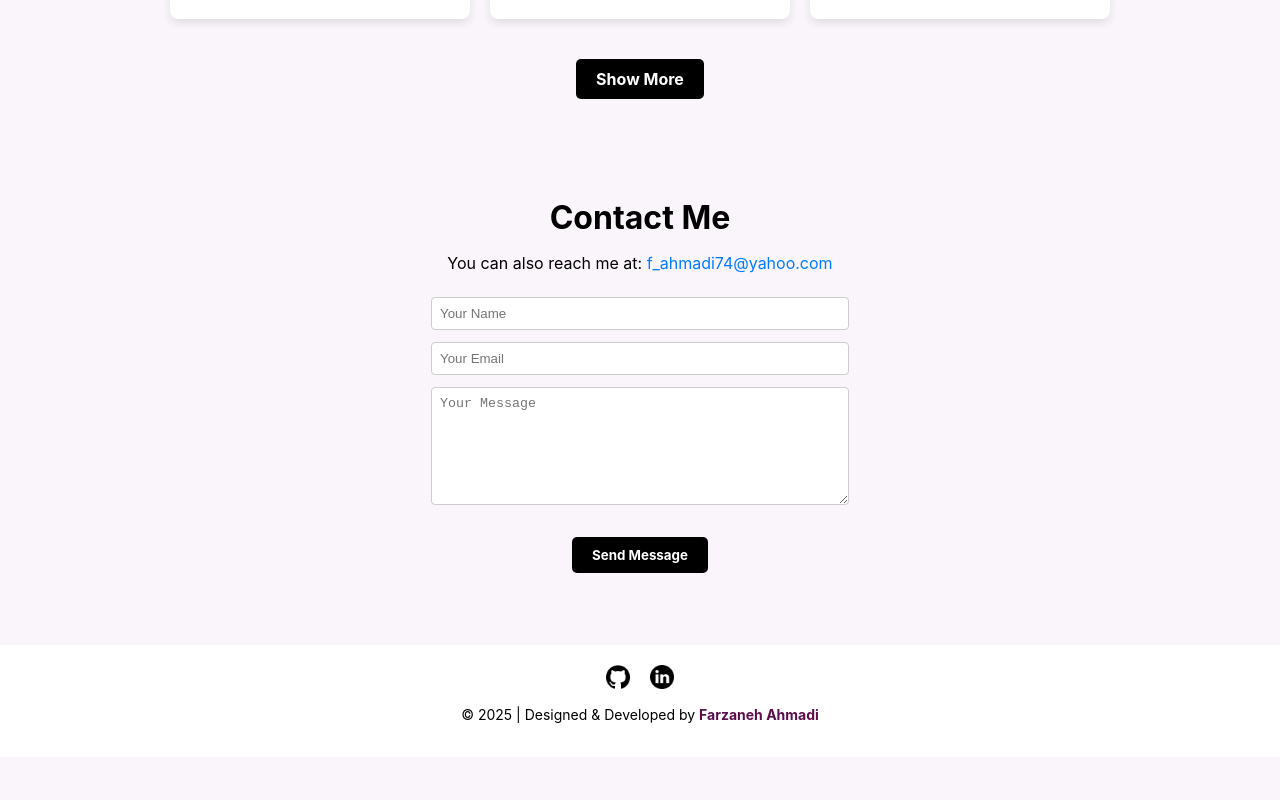
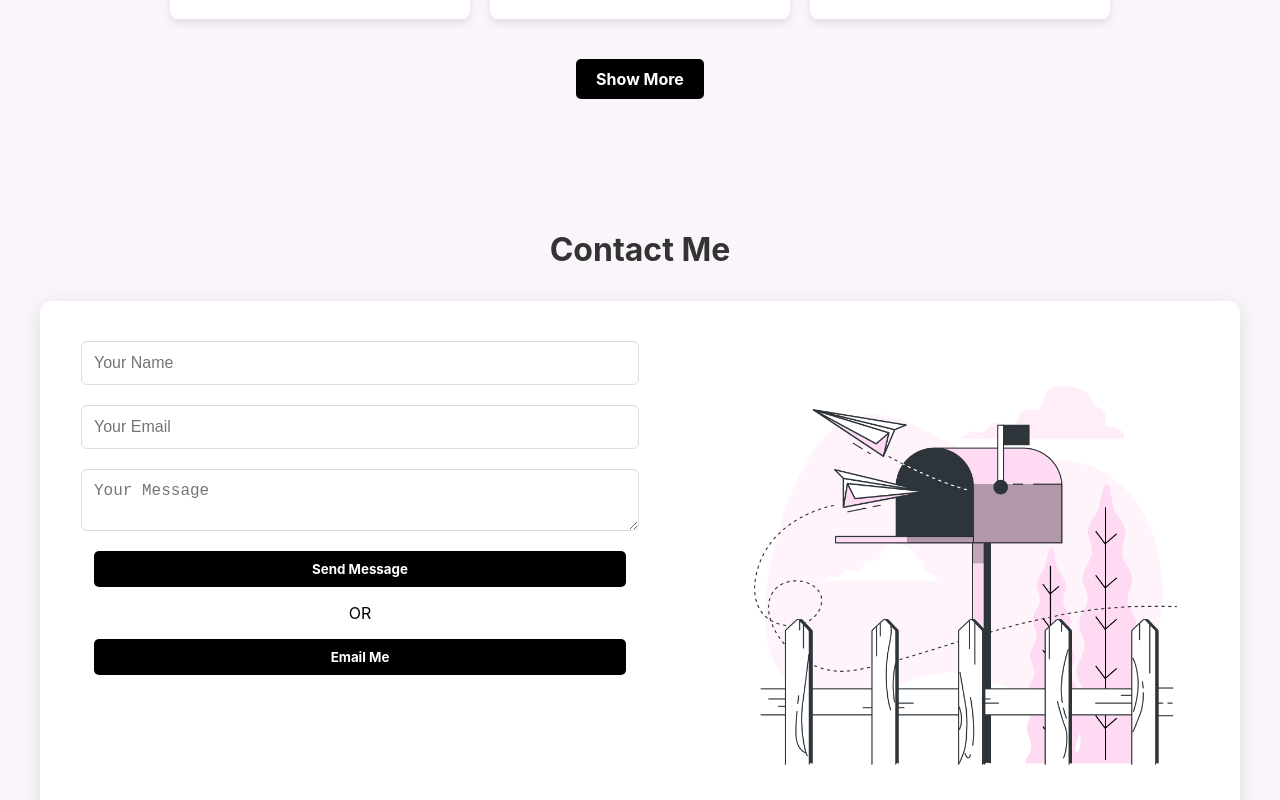
Before and after one commit to FarzanehAhmadi/portfolio, a React (Create React App) app: page / in a window 1280 px wide. Shown: the part 1080-1880 px from the top of the page. Before the commit the page ends 1837 px from the top, so only its background shows below. Built offline with nearby package versions, Linux system fonts and the light colour scheme.

Commit message:
Implement code changes to enhance functionality and improve performance

```diff
--- a/src/components/Contact/Contact.js
+++ b/src/components/Contact/Contact.js
@@ -1,5 +1,6 @@
 import React, { useState } from "react";
 import styles from "./Contact.module.css";
+import contactImage from "../../assets/images/contact.png";
 
 const Contact = () => {
   const [formData, setFormData] = useState({
@@ -39,12 +40,10 @@ const Contact = () => {
 
   return (
     <section className={styles.contact} id="contact">
-      <h2>Contact Me</h2>
-      <p>
-        You can also reach me at:{" "}
-        <a href="mailto:f_ahmadi74@yahoo.com">f_ahmadi74@yahoo.com</a>
-      </p>
+      <h2 className={styles.title}>Contact Me</h2>
 
+      <div className={styles.contactFrame}>
+        <div className={styles.formSection}>
           <form className={styles.contactForm} onSubmit={handleSubmit}>
             <input
               type="text"
@@ -69,17 +68,39 @@ const Contact = () => {
               onChange={handleChange}
               required
             ></textarea>
-        <button type="submit">Send Message</button>
+            <button type="submit" className={styles.button}>
+              Send Message
+            </button>
           </form>
 
           {status === "SUCCESS" && (
-        <p className={styles.success}>Thanks! Your message has been sent.</p>
+            <p className={styles.success}>
+              Thanks! Your message has been sent.
+            </p>
           )}
           {status === "ERROR" && (
             <p className={styles.error}>
               Oops! Something went wrong. Please try again.
             </p>
           )}
+          <p>OR</p>
+          <button
+            className={styles.button}
+            onClick={() =>
+              (window.location.href = "mailto:f_ahmadi74@yahoo.com")
+            }
+          >
+            Email Me
+          </button>
+        </div>
+        <div className={styles.imageSection}>
+          <img
+            src={contactImage}
+            alt="Contact illustration"
+            className={styles.contactImage}
+          />
+        </div>
+      </div>
     </section>
   );
 };
--- a/src/components/Contact/Contact.module.css
+++ b/src/components/Contact/Contact.module.css
@@ -1,56 +1,86 @@
 .contact {
-  padding: 2rem;
+  padding: 4rem 2rem;
   text-align: center;
+  max-width: 1200px;
+  margin: 0 auto;
+}
+.title {
+  font-size: 2rem;
+  margin-bottom: 20px;
+  color: #333;
+}
+/* Unified frame styling */
+.contactFrame {
+  display: flex;
+  background: white;
+  border-radius: 12px;
+  box-shadow: 0 4px 20px rgba(0, 0, 0, 0.1);
+  margin-top: 2rem;
 }
 
-.contact h2 {
-  font-size: 2rem;
-  margin-bottom: 1rem;
+.formSection {
+  flex: 1;
+  padding: 2.5rem;
+  min-width: 20%;
 }
 
-.contact p a {
-  color: #007bff;
-  text-decoration: none;
+.imageSection {
+  flex: 1;
+  min-width: 20%;
 }
 
+.contactImage {
+  width: 100%;
+  height: 100%;
+  object-fit: cover;
+  display: block;
+}
+
+/* Form styling */
 .contactForm {
-  margin-top: 1.5rem;
   display: flex;
   flex-direction: column;
+  justify-content: center;
   align-items: center;
-  gap: 0.75rem;
+  gap: 1.25rem;
 }
 
 .contactForm input,
 .contactForm textarea {
-  width: 100%;
-  max-width: 400px;
-  padding: 0.5rem;
-  border: 1px solid #ccc;
-  border-radius: 4px;
+  width: 95%;
+  padding: 0.75rem;
+  border: 1px solid #ddd;
+  border-radius: 6px;
+  font-size: 1rem;
 }
 
-.contactForm textarea {
-  resize: vertical;
-  min-height: 100px;
-}
-
-.contactForm button {
+.button {
   display: inline-block;
-  margin-top: 20px;
+  width: 95%;
   padding: 10px 20px;
   background-color: #000000;
   color: white;
-  border: none; /* remove border to match buttons */
+  border: none;
   border-radius: 5px;
   text-decoration: none;
   font-weight: bold;
-  font-family: inherit; /* inherit font from page */
-  cursor: pointer; /* pointer on hover */
+  font-family: inherit;
+  cursor: pointer;
   transition: background-color 0.3s;
   text-align: center;
 }
-
-.contactForm button:hover {
+.button:hover {
   background-color: #5c0d4c;
 }
+
+/* Responsive design */
+@media (max-width: 768px) {
+  .contactFrame {
+    flex-direction: column;
+  }
+
+  .imageSection {
+    order: -1; /* Image on top for mobile */
+    height: 250px; /* Fixed height for mobile image */
+  }
+}
```
Also changed, not shown: src/assets/images/contact.png (added). Lines whose indentation alone changed are shown as unchanged.
